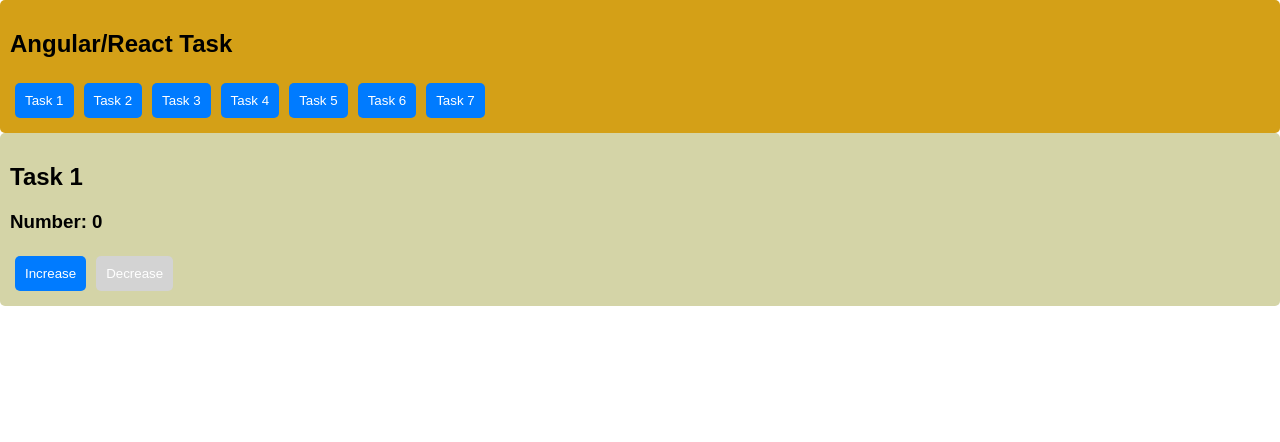
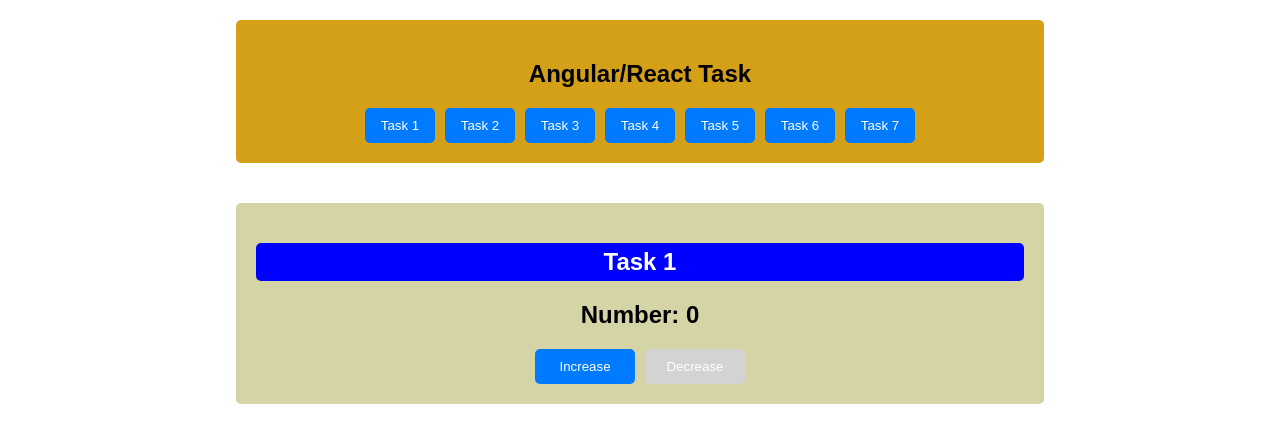
Before and after one commit to gaebar/my-react-dashboard, a React (Create React App) app: page /task1 in a window 1280 px wide. Shown: the top 442 px of the page. Built offline with nearby package versions, Linux system fonts and the light colour scheme.

Commit message:
working on task 1

```diff
--- a/package.json
+++ b/package.json
@@ -3,13 +3,14 @@
   "version": "0.1.0",
   "private": true,
   "dependencies": {
+    "@remix-run/router": "^1.16.1",
     "@testing-library/jest-dom": "^5.17.0",
     "@testing-library/react": "^13.4.0",
     "@testing-library/user-event": "^13.5.0",
     "react": "^18.3.1",
     "react-dom": "^18.3.1",
     "react-router-dom": "^6.23.1",
-    "react-scripts": "^3.0.1",
+    "react-scripts": "^5.0.1",
     "web-vitals": "^2.1.4"
   },
   "scripts": {
--- a/src/App.css
+++ b/src/App.css
@@ -2,15 +2,76 @@ body {
   font-family: Arial, sans-serif;
 }
 
-button {
-  margin: 5px;
+.tasks-menu {
+  background-color: #D4A017;
+  padding: 20px;
+  border-radius: 5px;
+  text-align: center;
+}
+
+.buttons-container {
+  display: flex;
+  justify-content: center;
+  gap: 10px;
+  margin-top: 10px;
+}
+
+.task-button {
   padding: 10px;
   background-color: #007BFF;
   color: white;
   border: none;
   border-radius: 5px;
+  cursor: pointer;
 }
 
-button:disabled {
+.task-button:hover {
+  background-color: #0056b3;
+}
+
+.counter-container {
+  background-color: #D4D4A7;
+  padding: 20px;
+  border-radius: 5px;
+  text-align: center;
+  margin-top: 20px;
+}
+
+.counter-title {
+  background-color: #0000FF;
+  color: white;
+  padding: 5px;
+  border-radius: 5px;
+}
+
+.counter-number {
+  font-size: 24px;
+  margin: 20px 0;
+}
+
+.counter-buttons {
+  display: flex;
+  justify-content: center;
+  gap: 10px;
+}
+
+.counter-buttons button {
+  padding: 10px;
+  background-color: #007BFF;
+  color: white;
+  border: none;
+  border-radius: 5px;
+  cursor: pointer;
+}
+
+.counter-buttons button:disabled {
   background-color: #D3D3D3;
+  cursor: not-allowed;
 }
+
+.container {
+  display: flex;
+  flex-direction: column;
+  align-items: center;
+  margin-top: 20px;
+}
--- a/src/App.tsx
+++ b/src/App.tsx
@@ -1,5 +1,5 @@
 import React from 'react';
-import { BrowserRouter as Router, Route, Routes } from 'react-router-dom'; // Use Routes instead of Switch
+import { BrowserRouter as Router, Route, Routes } from 'react-router-dom';
 import Dashboard from './components/Dashboard';
 import Counter from './components/Counter';
 import TasksMenu from './components/TasksMenu';
@@ -8,7 +8,7 @@ import './App.css';
 const App: React.FC = () => {
   return (
     <Router>
-      <div>
+      <div className="container">
         <TasksMenu />
         <Routes>
           <Route path="/" element={<Dashboard />} />
--- /dev/null
+++ b/src/components/Counter.css
@@ -0,0 +1,43 @@
+.counter-container {
+    background-color: #D4D4A7;
+    padding: 20px;
+    border-radius: 5px;
+    text-align: center;
+    margin-top: 20px;
+    width: 60%;
+    margin-left: auto;
+    margin-right: auto;
+  }
+
+  .counter-title {
+    background-color: #0000FF;
+    color: white;
+    padding: 5px;
+    border-radius: 5px;
+  }
+
+  .counter-number {
+    font-size: 24px;
+    margin: 20px 0;
+  }
+
+  .counter-buttons {
+    display: flex;
+    justify-content: center;
+    gap: 10px;
+  }
+
+  .counter-buttons button {
+    padding: 10px;
+    background-color: #007BFF;
+    color: white;
+    border: none;
+    border-radius: 5px;
+    cursor: pointer;
+    min-width: 100px;
+  }
+
+  .counter-buttons button:disabled {
+    background-color: #D3D3D3;
+    cursor: not-allowed;
+  }
--- a/src/components/Counter.tsx
+++ b/src/components/Counter.tsx
@@ -1,6 +1,7 @@
-import React, { useState } from 'react';
+import React, { FC, useState } from 'react';
+import './Counter.css';
 
-const Counter: React.FC = () => {
+const Counter: FC = () => {
   const [number, setNumber] = useState<number>(0);
 
   const increment = () => {
@@ -14,11 +15,13 @@ const Counter: React.FC = () => {
   };
 
   return (
-    <div style={{ backgroundColor: '#D4D4A7', padding: '10px', borderRadius: '5px' }}>
-      <h2>Task 1</h2>
-      <h3>Number: {number}</h3>
-      <button onClick={increment}>Increase</button>
-      <button onClick={decrement} disabled={number === 0}>Decrease</button>
+    <div className="counter-container">
+      <h2 className="counter-title">Task 1</h2>
+      <h3 className="counter-number">Number: {number}</h3>
+      <div className="counter-buttons">
+        <button onClick={increment}>Increase</button>
+        <button onClick={decrement} disabled={number === 0}>Decrease</button>
+      </div>
     </div>
   );
 };
--- /dev/null
+++ b/src/components/TasksMenu.css
@@ -0,0 +1,32 @@
+.tasks-menu {
+  background-color: #D4A017;
+  padding: 20px;
+  border-radius: 5px;
+  text-align: center;
+  margin-bottom: 20px;
+  width: 60%;
+  margin-left: auto;
+  margin-right: auto;
+}
+
+.buttons-container {
+  display: flex;
+  justify-content: center;
+  flex-wrap: wrap;
+  gap: 10px;
+  margin-top: 10px;
+}
+
+.task-button {
+  padding: 10px;
+  background-color: #007BFF;
+  color: white;
+  border: none;
+  border-radius: 5px;
+  cursor: pointer;
+  min-width: 70px;
+}
+
+.task-button:hover {
+  background-color: #0056b3;
+}
--- a/src/components/TasksMenu.tsx
+++ b/src/components/TasksMenu.tsx
@@ -1,18 +1,19 @@
 import React from 'react';
 import { Link } from 'react-router-dom';
+import './TasksMenu.css';
 
 const TasksMenu: React.FC = () => {
   return (
-    <div style={{ backgroundColor: '#D4A017', padding: '10px', borderRadius: '5px' }}>
+    <div className="tasks-menu">
       <h2>Angular/React Task</h2>
-      <div>
-        <Link to="/task1"><button>Task 1</button></Link>
-        <Link to="/task2"><button>Task 2</button></Link>
-        <Link to="/task3"><button>Task 3</button></Link>
-        <Link to="/task4"><button>Task 4</button></Link>
-        <Link to="/task5"><button>Task 5</button></Link>
-        <Link to="/task6"><button>Task 6</button></Link>
-        <Link to="/task7"><button>Task 7</button></Link>
+      <div className="buttons-container">
+        <Link to="/task1"><button className="task-button">Task 1</button></Link>
+        <Link to="/task2"><button className="task-button">Task 2</button></Link>
+        <Link to="/task3"><button className="task-button">Task 3</button></Link>
+        <Link to="/task4"><button className="task-button">Task 4</button></Link>
+        <Link to="/task5"><button className="task-button">Task 5</button></Link>
+        <Link to="/task6"><button className="task-button">Task 6</button></Link>
+        <Link to="/task7"><button className="task-button">Task 7</button></Link>
       </div>
     </div>
   );
--- a/tsconfig.json
+++ b/tsconfig.json
@@ -17,7 +17,7 @@
     "resolveJsonModule": true,
     "isolatedModules": true,
     "noEmit": true,
-    "jsx": "preserve"
+    "jsx": "react"
   },
   "include": [
     "src"
```
Also changed, not shown: 1 other file (tests, documents, lock files or other folders).
